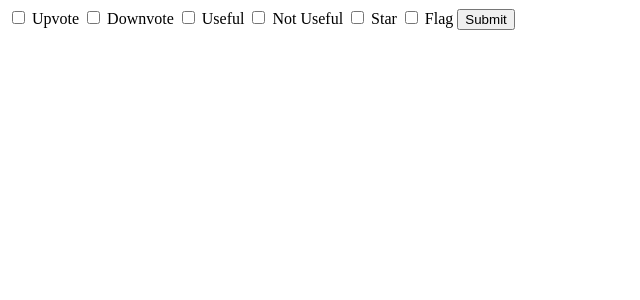
After one commit to alpsayin/django-qanda, a Django app: template qanda/qanda_app/templates/relations.html in a window 1280 px wide. The commit adds this page. Shown: the top 300 px of the page, without its empty margins (0-640 px from the left). Run offline with Django 3.2, Linux system fonts and the light colour scheme; the template is opened without the code that fills it, so the values that code supplies are empty; parts of the project's set-up code (start-up, migrations or seed data) failed here and were passed over.

Commit message:
add a relations block

```diff
--- /dev/null
+++ b/qanda/qanda_app/templates/relations.html
@@ -0,0 +1,14 @@
+{% block relations %}
+<form method="post" action="{{ action_link }}">
+	{% csrf_token %}
+	<input type="hidden" name="pk" value="{{ pk }}">
+	<input type="hidden" name="type" value="{{ type }}">
+	<label><input type="checkbox" name="upvote" value="Upvote" {% if relations.upvote %} checked {% endif %}> Upvote</label>
+	<label><input type="checkbox" name="downvote" value="Downvote" {% if relations.downvote %} checked {% endif %}> Downvote</label>
+	<label><input type="checkbox" name="useful" value="Useful" {% if relations.useful %} checked {% endif %}> Useful</label>
+	<label><input type="checkbox" name="notUseful" value="NotUseful" {% if relations.notUseful %} checked {% endif %}> Not Useful</label>
+	<label><input type="checkbox" name="star" value="Star" {% if relations.star %} checked {% endif %}> Star</label>
+	<label><input type="checkbox" name="flag" value="Flag" {% if relations.flag %} checked {% endif %}> Flag</label>
+	<input type="submit" value="Submit">
+</form>
+{% endblock %}
```
Also changed, not shown: qanda/qanda_app/templates/question.html (+11 -1 lines).
